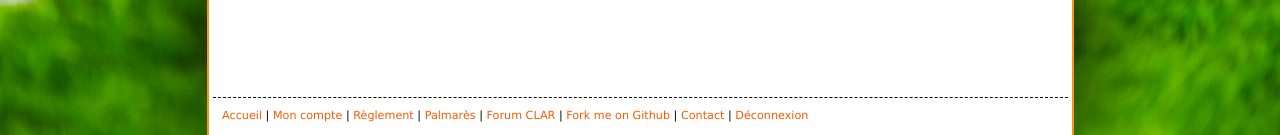
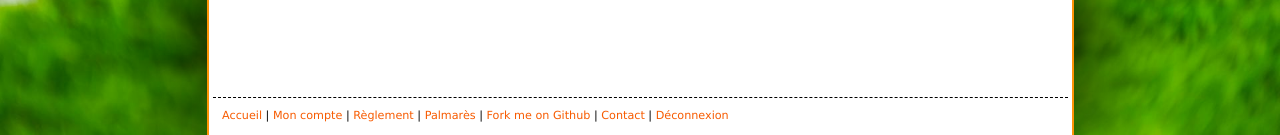
Before and after one commit to johanpoirier/bet4l1, a PHP site: page / in a window 1280 px wide. Shown: the part 665-800 px from the top of the page. Run offline with PHP 8.4, Linux system fonts and the light colour scheme; the visitor is signed in with stand-in values (Sample User, id 1); data comes from the database, SQL or seed files in the repository; data that the repository does not hold is empty; some libraries are stand-ins or nearby versions.

Commit message:
Removed clar forum link

```diff
--- a/app/lib/config.inc.php
+++ b/app/lib/config.inc.php
@@ -11,7 +11,6 @@ $config['lang'] = "fr";
 $config['url'] = "http://localhost/";
 $config['template'] = "l1orange";
 $config['tag_separator'] = "<br />";
-$config['forum_link'] = "#";
 $config['db_prefix'] = "bet4l1__";
 
 /* SITE TUNING */
--- a/app/lib/engine.php
+++ b/app/lib/engine.php
@@ -1246,7 +1246,6 @@ class Engine
         }
         $this->template->assign_vars(array(
             'TPL_WEB_PATH' => $this->template_web_location,
-            'FORUM_LINK' => $this->config['forum_link'],
             'CONTACT_EMAIL' => $this->config['support_email']
         ));
 
--- a/app/template/l1orange/footer_private.tpl
+++ b/app/template/l1orange/footer_private.tpl
@@ -1,5 +1,5 @@
       <footer>
-        <a href="index.php">Accueil</a> | <a href="/?op=my_profile">Mon compte</a> | <a href="/?op=rules">Règlement</a> | <a href="/?op=palmares">Palmarès</a> | <a href="{FORUM_LINK}" target="_blank">Forum CLAR</a> | <a href="https://github.com/johanpoirier/bet4l1" target="_blank">Fork me on Github</a> | <a href="mailto:{CONTACT_EMAIL}">Contact</a> | <a href="/?op=logout">Déconnexion</a>
+        <a href="index.php">Accueil</a> | <a href="/?op=my_profile">Mon compte</a> | <a href="/?op=rules">Règlement</a> | <a href="/?op=palmares">Palmarès</a> | <a href="https://github.com/johanpoirier/bet4l1" target="_blank">Fork me on Github</a> | <a href="mailto:{CONTACT_EMAIL}">Contact</a> | <a href="/?op=logout">Déconnexion</a>
       </footer>
     </main>
   </body>
```
